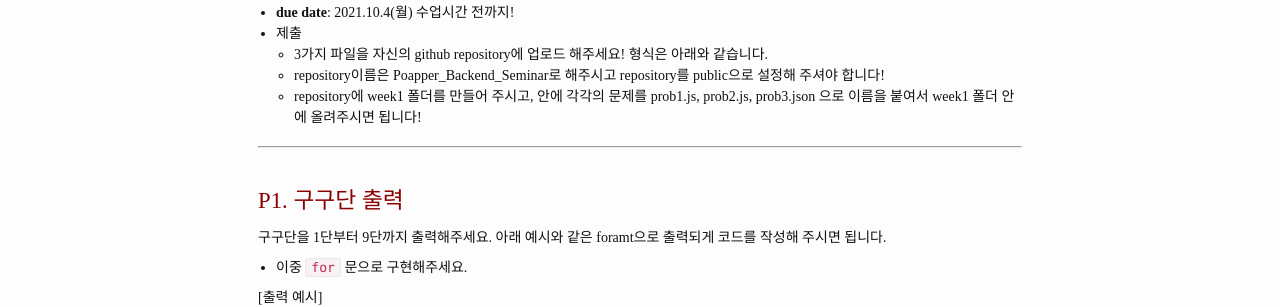
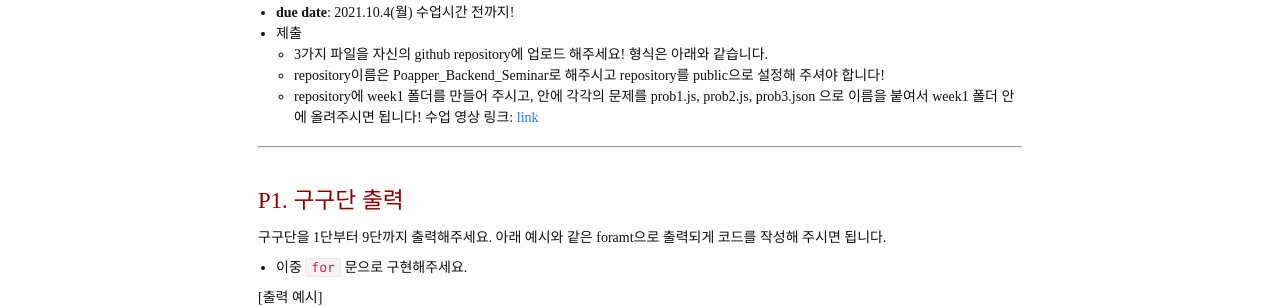
Before and after one commit to PoApper/backend-seminar, a Jekyll site: the page built from _posts/2020-10-07-HomeWork1.md, in a window 1280 px wide. Shown: the part 157-464 px from the top of the page. Built offline with Jekyll 4.4.1, drawn with Linux system fonts in a browser that asks for light colours; formulas are drawn with MathJax 3.

Commit message:
Update 2020-10-07-HomeWork1.md

```diff
--- a/_posts/2020-10-07-HomeWork1.md
+++ b/_posts/2020-10-07-HomeWork1.md
@@ -11,7 +11,7 @@ published: true
   - 3가지 파일을 자신의 github repository에 업로드 해주세요! 형식은 아래와 같습니다.
   - repository이름은 Poapper_Backend_Seminar로 해주시고 repository를 public으로 설정해 주셔야 합니다!
   - repository에 week1 폴더를 만들어 주시고, 안에 각각의 문제를 prob1.js, prob2.js, prob3.json 으로 이름을 붙여서 week1 폴더 안에 올려주시면 됩니다!
-
+수업 영상 링크: [link](https://drive.google.com/file/d/1W16uq1XD6qZ27t1Lqas1ANbFYg3xAIC9/view?usp=sharing)
 <hr>
 
 ### P1. 구구단 출력
```
